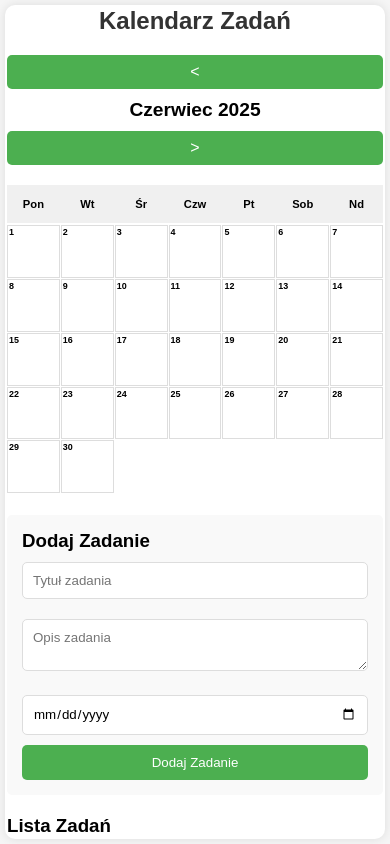
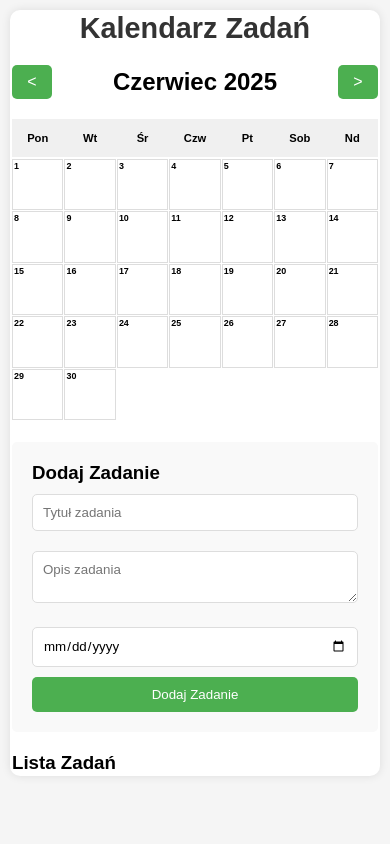
Before and after one commit to KrzysztofBabs/TIN, a plain HTML site: page Projekt/index.html in a window 390 px wide. Drawn offline with Linux system fonts and the light colour scheme.

Commit message:
Add files via upload

```diff
--- a/Projekt/script.js
+++ b/Projekt/script.js
@@ -49,6 +49,9 @@ class TaskCalendar{
         for (let i = 0; i < firstDay.getDay(); i++) {
             const emptyDay = document.createElement('div');
             emptyDay.className = 'day empty';
+            const emptyContent = document.createElement('div');
+            emptyContent.className = 'day-content';
+            emptyDay.appendChild(emptyContent);
             this.calendarDays.appendChild(emptyDay);
         }
 
@@ -57,6 +60,9 @@ class TaskCalendar{
             const dayElement = document.createElement('div');
             dayElement.className = 'day';
 
+            const dayContent = document.createElement('div');
+            dayContent.className = 'day-content';
+
             const dateString = `${year}-${String(month + 1).padStart(2, '0')}-${String(day).padStart(2, '0')}`;
             const tasksForDay = this.tasks.filter(task => task.date === dateString);
 
@@ -64,7 +70,7 @@ class TaskCalendar{
             const dayNumber = document.createElement('div');
             dayNumber.className = 'day-number';
             dayNumber.textContent = day;
-            dayElement.appendChild(dayNumber);
+            dayContent.appendChild(dayNumber);
 
             // Dodajemy zadania do dnia
             if (tasksForDay.length > 0) {
@@ -75,7 +81,6 @@ class TaskCalendar{
                     const taskElement = document.createElement('div');
                     taskElement.className = `day-task ${task.completed ? 'completed' : ''}`;
 
-                    // Dodajemy tytuł i opis
                     const taskTitle = document.createElement('div');
                     taskTitle.className = 'task-title';
                     taskTitle.textContent = task.title;
@@ -89,10 +94,11 @@ class TaskCalendar{
                     tasksContainer.appendChild(taskElement);
                 });
 
-                dayElement.appendChild(tasksContainer);
+                dayContent.appendChild(tasksContainer);
                 dayElement.classList.add('has-tasks');
             }
 
+            dayElement.appendChild(dayContent);
             dayElement.addEventListener('click', () => this.showTasksForDate(dateString));
             this.calendarDays.appendChild(dayElement);
         }
--- a/Projekt/styles.css
+++ b/Projekt/styles.css
@@ -80,14 +80,9 @@ h1 {
     width: 100%;
 }
 
-.day:hover {
-    background-color: #f0f0f0;
-}
-
 .day-number {
     font-weight: bold;
-    margin-bottom: 5px;
-    font-size: 1.1em;
+    margin-bottom: 2px;
 }
 
 .day-tasks {
@@ -221,28 +216,10 @@ h1 {
 
 /* Responsywne style */
 @media screen and (max-width: 768px) {
-    body {
-        padding: 5px;
-    }
-
     .container {
         padding: 5px;
         width: 100%;
         max-width: 100%;
-    }
-
-    h1 {
-        font-size: 1.5em;
-    }
-
-    .calendar-header {
-        flex-direction: column;
-        align-items: stretch;
-    }
-
-    .calendar-header h2 {
-        text-align: center;
-        font-size: 1.2em;
     }
 
     .weekdays, .days {
@@ -261,7 +238,7 @@ h1 {
 
     .day-number {
         font-size: 0.9em;
-        margin-bottom: 2px;
+        margin-bottom: 1px;
     }
 
     .day-task {
@@ -277,23 +254,6 @@ h1 {
     .task-description {
         font-size: 0.7em;
         padding: 1px;
-    }
-
-    .task-form {
-        padding: 15px;
-    }
-
-    .task-item {
-        padding: 10px;
-    }
-
-    .task-item .task-actions {
-        flex-direction: column;
-    }
-
-    .task-item button {
-        width: 100%;
-        margin: 2px 0;
     }
 }
 
@@ -324,3 +284,28 @@ h1 {
         display: none;
     }
 }
+
+/* Safari-specific fixes */
+@supports (-webkit-touch-callout: none) {
+    .day {
+        /* Safari-specific aspect ratio fix */
+        height: 0;
+        padding-bottom: 100%;
+        position: relative;
+    }
+
+    .day > * {
+        position: absolute;
+        top: 0;
+        left: 0;
+        right: 0;
+        bottom: 0;
+        padding: 2px;
+    }
+
+    @media screen and (max-width: 480px) {
+        .day > * {
+            padding: 1px;
+        }
+    }
+}
```
